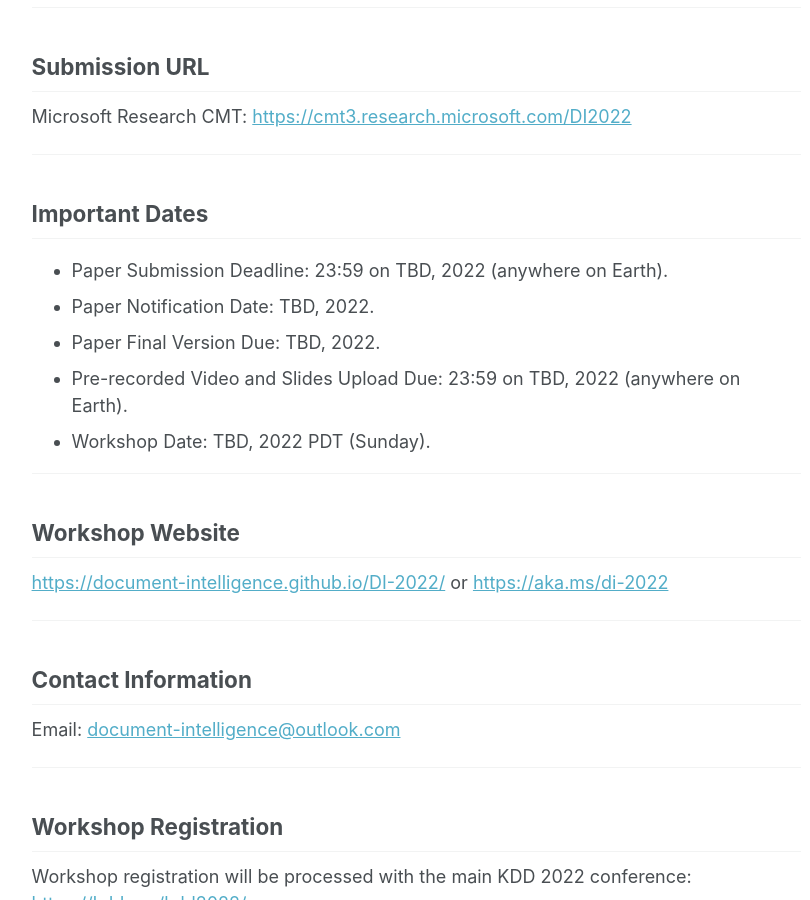
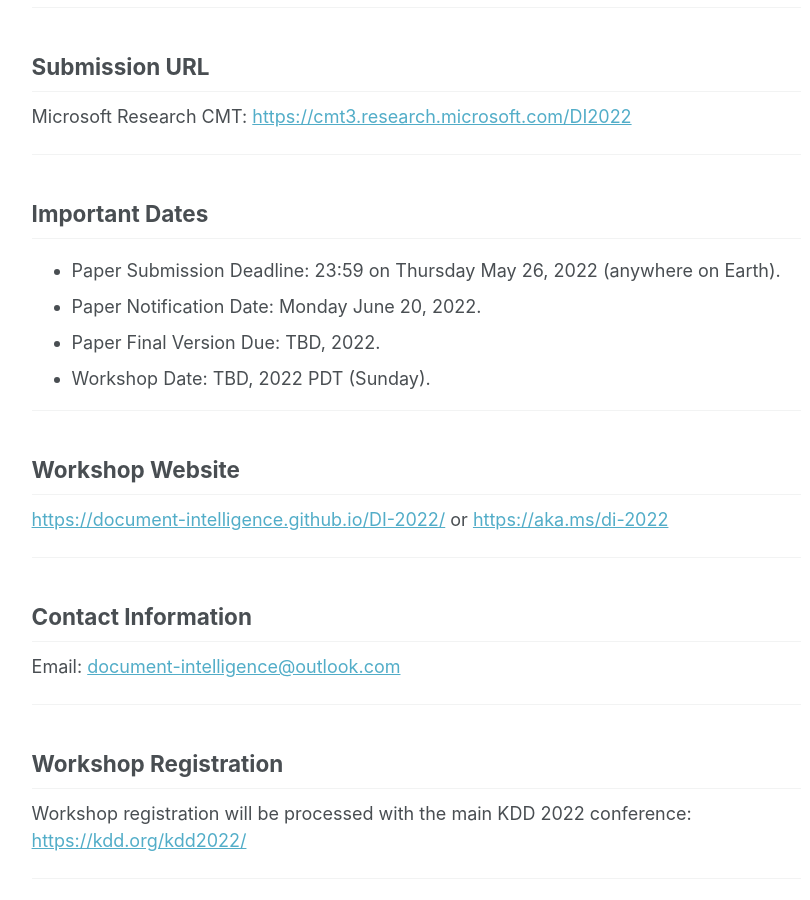
Before and after one commit to document-intelligence/DI-2022, a Jekyll site: the page built from _pages/cfp.md, in a window 1280 px wide and 900 px high, scrolled down 2795 px. Shown: the whole window, without its empty margins (250-1060 px from the left). Built offline with Jekyll 4.4.1, drawn with Linux system fonts in a browser that asks for light colours.

Commit message:
Update cfp.md

```diff
--- a/_pages/cfp.md
+++ b/_pages/cfp.md
@@ -116,10 +116,10 @@ Microsoft Research CMT: <https://cmt3.research.microsoft.com/DI2022>
 
 ## Important Dates
 
-- Paper Submission Deadline: 23:59 on TBD, 2022 (anywhere on Earth).
-- Paper Notification Date: TBD, 2022.
+- Paper Submission Deadline: 23:59 on Thursday May 26, 2022 (anywhere on Earth).
+- Paper Notification Date: Monday June 20, 2022.
 - Paper Final Version Due: TBD, 2022.
-- Pre-recorded Video and Slides Upload Due: 23:59 on TBD, 2022 (anywhere on Earth).
+<!-- - Pre-recorded Video and Slides Upload Due: 23:59 on TBD, 2022 (anywhere on Earth). -->
 - Workshop Date: TBD, 2022 PDT (Sunday).
 
 ------
```
